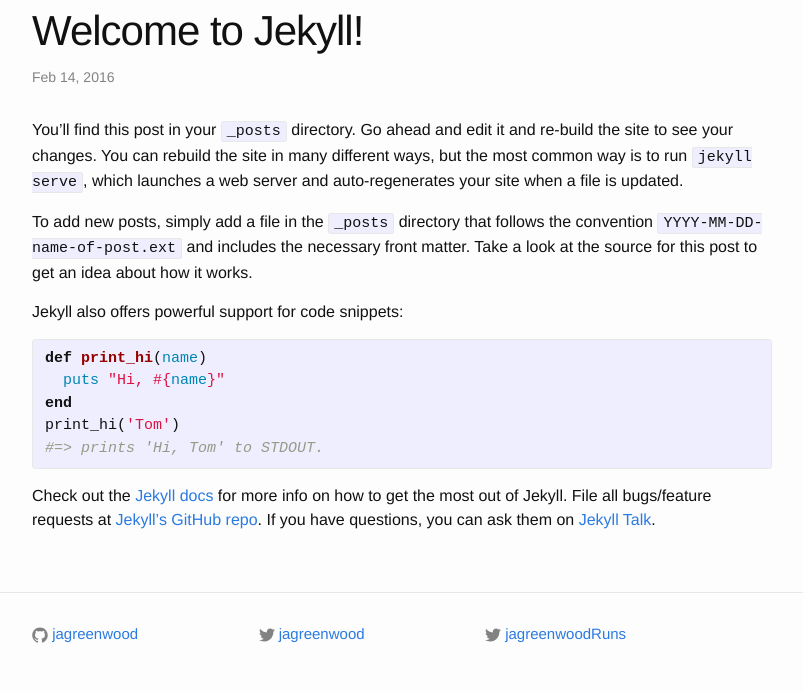
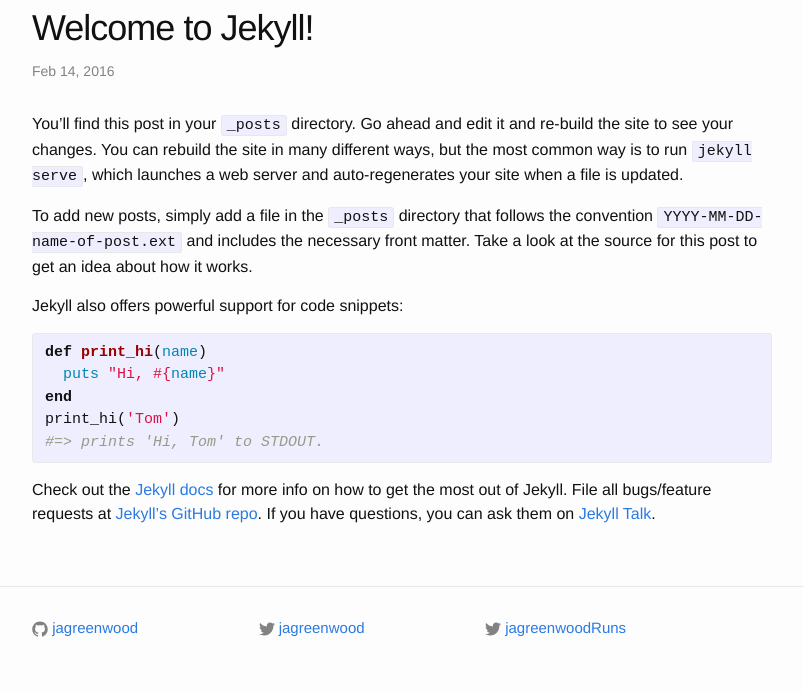
Before and after one commit to jagreenwood/jagreenwood.github.io, a Jekyll site: the page built from _posts/2016-02-14-welcome-to-jekyll.markdown, in a window 1280 px wide. Shown: the part 321-1012 px from the top of the page, without its empty margins (238-1041 px from the left). Built offline with Jekyll 4.4.1, drawn with Linux system fonts in a browser that asks for light colours.

Commit message:
post title font size

```diff
--- a/_sass/_layout.scss
+++ b/_sass/_layout.scss
@@ -206,13 +206,9 @@
 }
 
 .post-title {
-    font-size: 42px;
+    font-size: 36px;
     letter-spacing: -1px;
     line-height: 1;
-
-    @include media-query($on-laptop) {
-        font-size: 36px;
-    }
 }
 
 .post-content {
```
